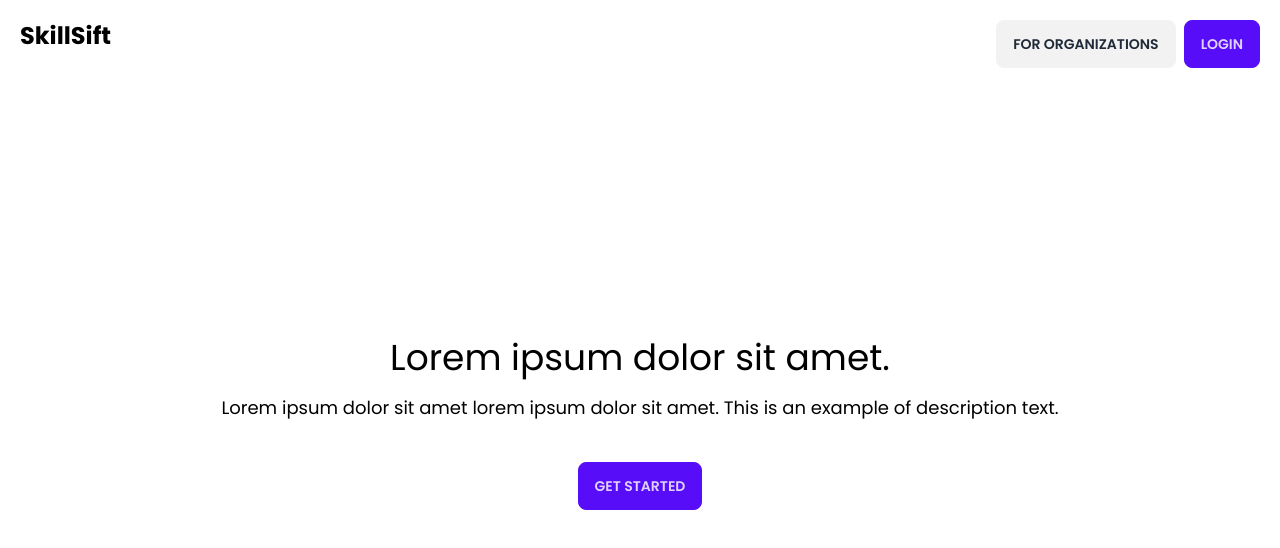
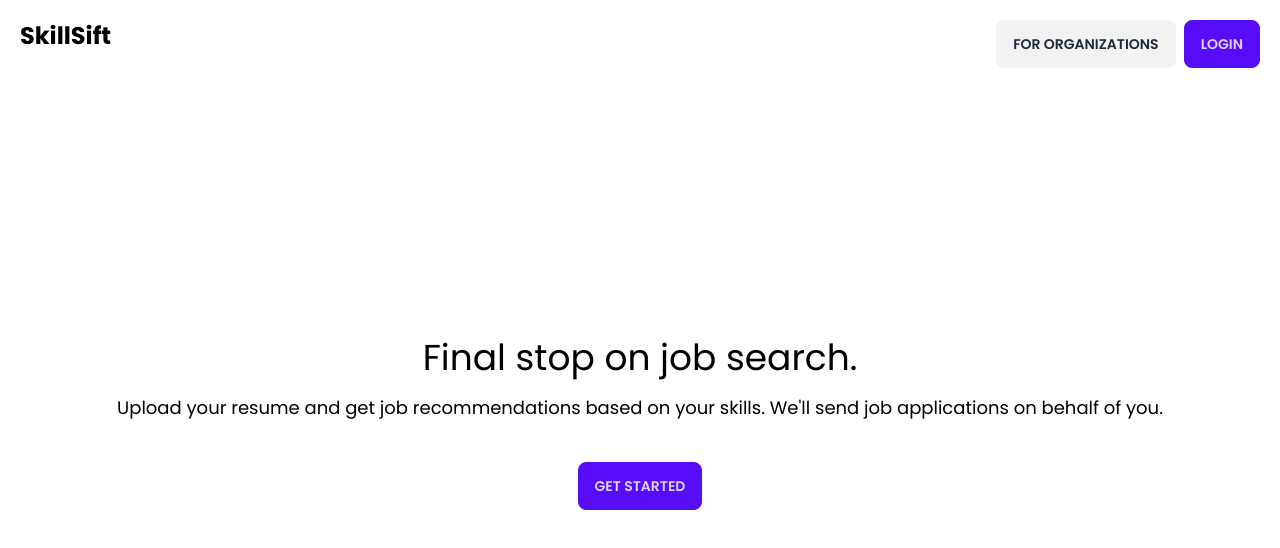
Before and after one commit to aqeelshamz/skillsift, a Next.js app in the folder frontend/skillsift/: page /landing in a window 1280 px wide. Shown: the top 548 px of the page. Built offline with nearby package versions, Linux system fonts and the light colour scheme.

Commit message:
landing dialogue

```diff
--- a/frontend/skillsift/src/app/landing/page.tsx
+++ b/frontend/skillsift/src/app/landing/page.tsx
@@ -81,8 +81,8 @@ export default function Landing() {
           </div>
         </nav>
         <main className="w-full h-full flex justify-center items-center flex-col">
-          <p className="text-4xl">Lorem ipsum dolor sit amet.</p>
-          <p className="text-lg mt-4">Lorem ipsum dolor sit amet lorem ipsum dolor sit amet. This is an example of description text.</p>
+          <p className="text-4xl">Final stop on job search.</p>
+          <p className="text-lg mt-4">Upload your resume and get job recommendations based on your skills. We'll send job applications on behalf of you.</p>
           <label htmlFor="createaccount_modal" className="btn btn-primary mt-10">Get Started</label>
         </main>
         {/* Create Account Modal */}
--- a/frontend/skillsift/src/app/page.tsx
+++ b/frontend/skillsift/src/app/page.tsx
@@ -2,5 +2,5 @@
 import { redirect } from "next/navigation";
 
 export default function Main() {
-  redirect(localStorage.getItem("token") ? `/home` : `/landing`);
+	redirect(localStorage.getItem("token") ? `/home` : `/landing`);
 }
```
